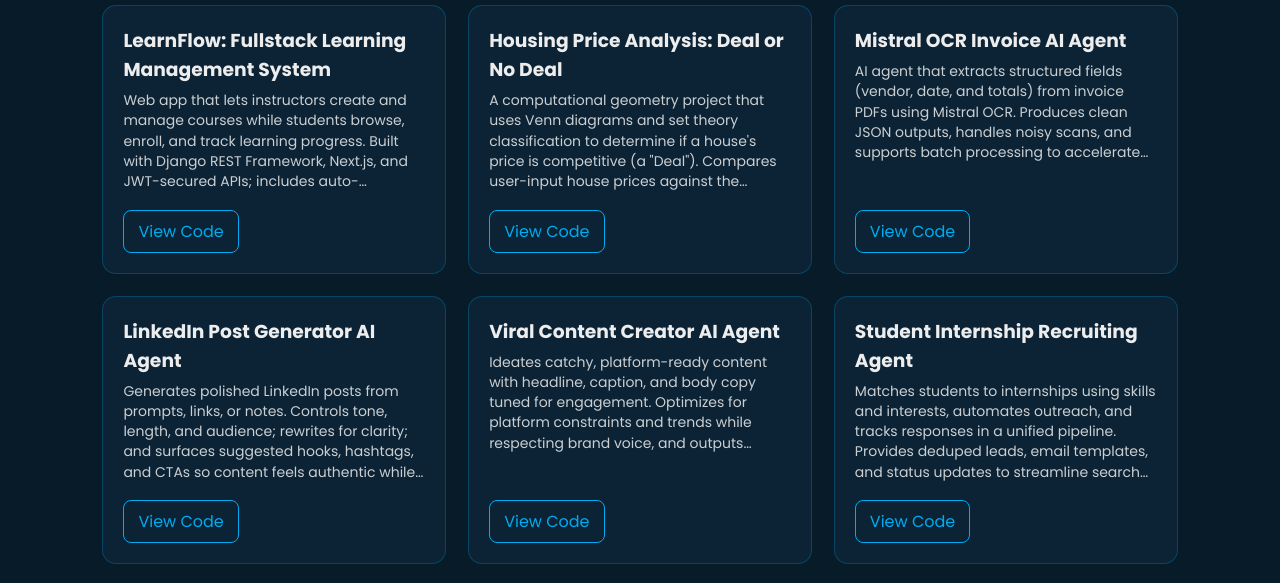
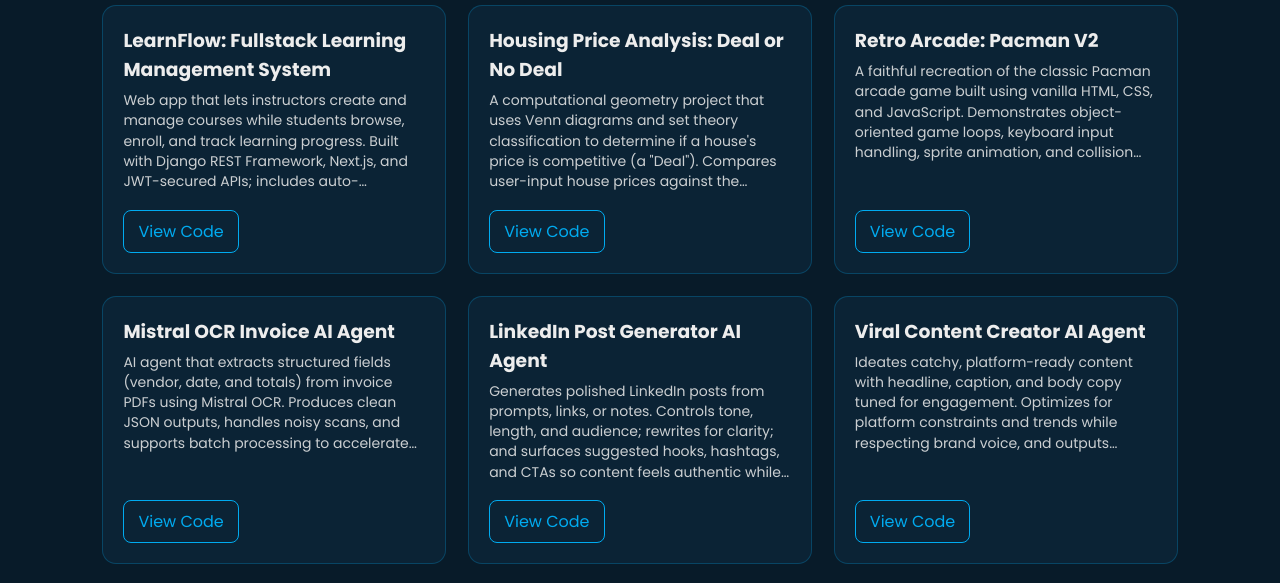
Before and after one commit to Aniruddha-M-Dhir/aniruddha-portfolio-websiste, a website: page Portfolio.html in a window 1280 px wide. Shown: the part 186-769 px from the top of the page. Drawn offline with nearby package versions, Linux system fonts and the light colour scheme.

Commit message:
pacman update in portfolio

```diff
--- a/Portfolio.html
+++ b/Portfolio.html
@@ -69,6 +69,20 @@
           </p>
           <div class="actions">
             <a class="btn outline" href="https://github.com/Aniruddha-M-Dhir/Housing-Predictor-Analysis" target="_blank" rel="noreferrer">View Code</a>
+          </div>
+        </article>
+
+        <article class="project-card">
+          <h3>Retro Arcade: Pacman V2</h3>
+          <p>
+            A faithful recreation of the classic Pacman arcade game built using vanilla HTML,
+            CSS, and JavaScript. Demonstrates object-oriented game loops, keyboard input
+            handling, sprite animation, and collision detection on a grid-based map.
+            Includes four ghost AI patterns (Blinky, Pinky, Inky, Clyde) for engaging
+            gameplay and robust state management.
+          </p>
+          <div class="actions">
+            <a class="btn outline" href="https://github.com/Aniruddha-M-Dhir/pacman" target="_blank" rel="noreferrer">View Code</a>
           </div>
         </article>
 
```
